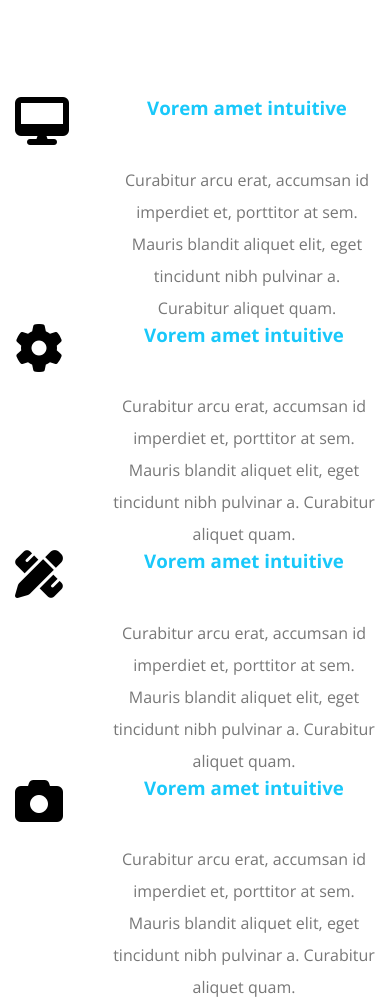
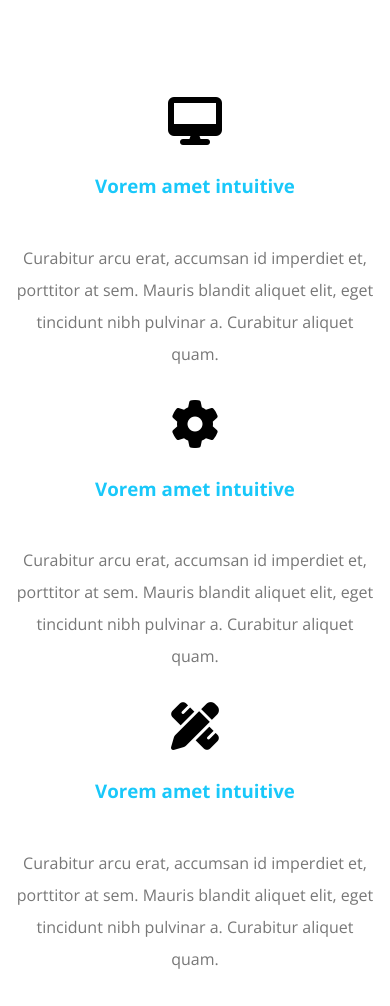
Before and after one commit to SAL13666/Elzero-templates-for-practice, a plain HTML site: page elzero_template_two/index.html in a window 390 px wide. Shown: the part 1159-2165 px from the top of the page. Drawn offline with nearby package versions, Linux system fonts and the light colour scheme; a web font is replaced by a local one.

Commit message:
made the design section responsive

```diff
--- a/elzero_template_two/CSS/style.css
+++ b/elzero_template_two/CSS/style.css
@@ -313,6 +313,16 @@ header .container::after {
     color: #777;
 }
 
+@media (max-width: 767px) {
+    .services .service {
+        flex-direction: column;
+        gap: 30px;
+    }
+    .services .service .text p {
+        margin-bottom: 30px;
+    }
+}
+
 @media (min-width: 768px) {
     .services .services-content {
         display: grid;
@@ -393,6 +403,12 @@ header .container::after {
     bottom: -150px;
 }
 
+@media (max-width: 767px) {
+    .design .image {
+        display: none;
+    }
+}
+
 .portfolio ul {
     display: flex;
     justify-content: center;
```
